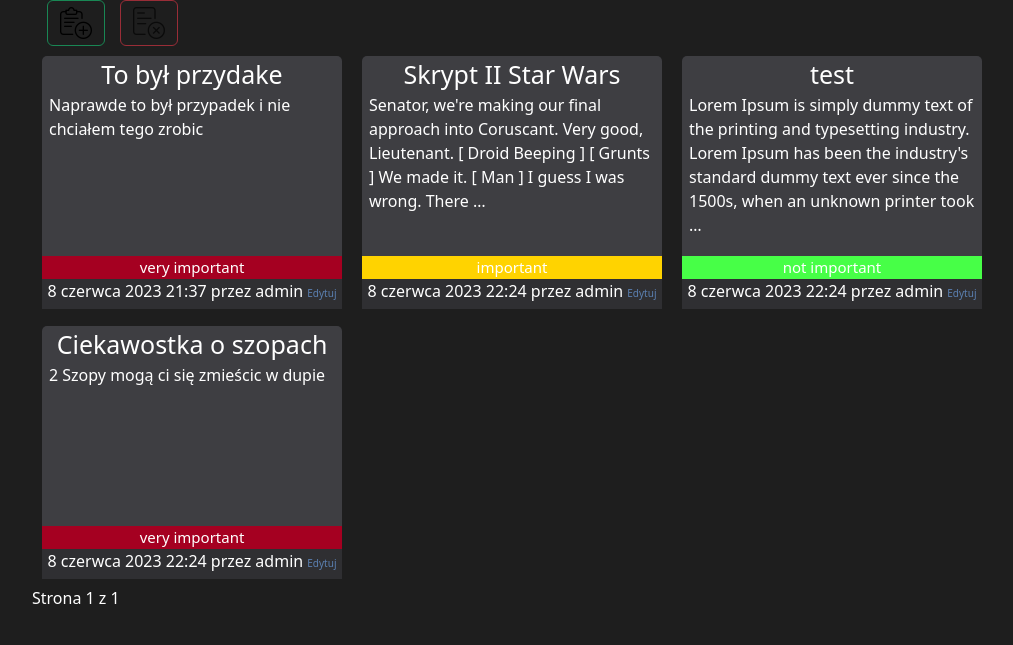
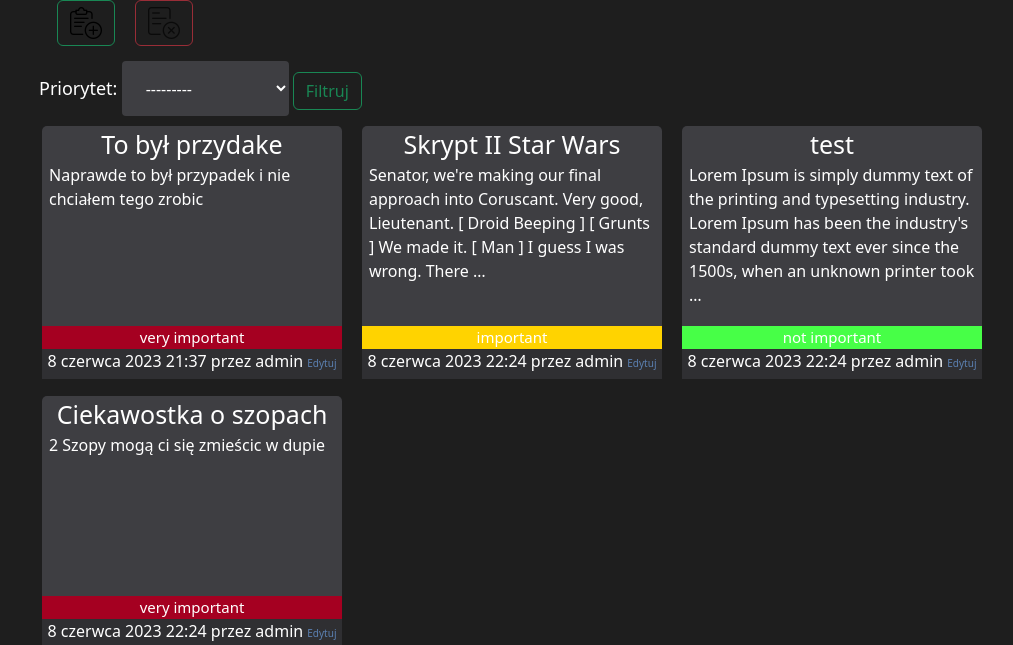
Before and after one commit to Yoir-yes/Projectindjango, a Django app: page / in a window 1280 px wide. Shown: the part 85-730 px from the top of the page, without its empty margins (50-1063 px from the left). Run offline with Django 4.2, Linux system fonts and the light colour scheme; data comes from the database, SQL or seed files in the repository.

Commit message:
Add filter in base.html

```diff
--- a/notatnik/settings.py
+++ b/notatnik/settings.py
@@ -39,7 +39,7 @@ INSTALLED_APPS = [
     'django.contrib.staticfiles',
     'project.apps.ProjectConfig',
     'bootstrap5',
-    'django-filters',
+    'django_filters',
 
 ]
 
--- a/project/filters.py
+++ b/project/filters.py
@@ -1 +1,10 @@
 import django_filters
+from .models import Post
+
+class PostFilter(django_filters.FilterSet):
+
+
+    priorytet = django_filters.ChoiceFilter(choices = Post.STATUS_CHOICES)
+    class Meta:
+        model = Post
+        fields = ['priorytet']
--- a/project/models.py
+++ b/project/models.py
@@ -2,6 +2,7 @@ from django.db import models
 from django.utils import timezone
 from django.contrib.auth.models import User
 from django.urls import reverse
+
 
 
 
--- a/project/static/css/style.css
+++ b/project/static/css/style.css
@@ -26,6 +26,7 @@ div.panel>div{
 }
 div.add{
     padding-left:10px;
+    padding-right: 20px;
 }
 div.notes{
     display: flex;
@@ -49,6 +50,23 @@ div.conten{
 }
 form {
   padding: 15px 0 15px 5%;
+}
+form.nie{
+    padding: 15px 0 0 7px;
+}
+div.form{
+    color: white;
+    display: block;
+}
+div.form select{
+   background-color: #3e3e42;
+    color: white;
+    height: 55px;
+    width: auto;
+}
+div.buttons{
+    width: 30%;
+    display: flex;
 }
 
 form p:nth-child(2) {
--- a/project/templates/project/base.html
+++ b/project/templates/project/base.html
@@ -23,6 +23,7 @@
         </header>
         <main class="container-xl">
           <div class="panel">
+             <div class="buttons">
                  <div class="add">
                       <button type="button" class="btn btn-outline-success"><a href="/add_post"><img src="{% static 'photos/add.png' %}" alt="add"></a></button>
                  </div>
@@ -30,11 +31,18 @@
                       <button type="button" class="btn btn-outline-danger" disabled><a href=""><img src="{% static 'photos/remove.png' %}" alt="remove"></a></button>
                  </div>
              </div>
+          </div>
+             <div class="form">
+                <form method="get" class="nie">
+                    {{ filter.form}}
+                     <button class="btn btn-outline-success">Filtruj</button>
+                </form>
+              </div>
+          <div class="notes">
 
-          <div class="notes">
             {% block content %}
             {% endblock %}
-             {% for post in object_list %}
+             {% for post in filter.qs %}
                 <div class="post">
                   <div class="title">
                     <a href="/detail/{{ post.pk }}"> {{ post.tytul }}</a>
--- a/project/views.py
+++ b/project/views.py
@@ -1,12 +1,18 @@
 from django.shortcuts import render, get_object_or_404, redirect
 from django.views.generic import ListView,DetailView, CreateView, UpdateView
 from .models import Post
-
+from .filters import PostFilter
 
 class post_list(ListView):
     model = Post
+    filter = PostFilter
     paginate_by = 8
     template_name = 'project/post/list.html'
+
+    def get_context_data(self, **kwargs):
+        context = super().get_context_data(**kwargs)
+        context['filter'] = PostFilter(self.request.GET, queryset=self.get_queryset())
+        return context
 
 class post_detail(DetailView):
     model = Post
```
Lines whose indentation alone changed are shown as unchanged.
